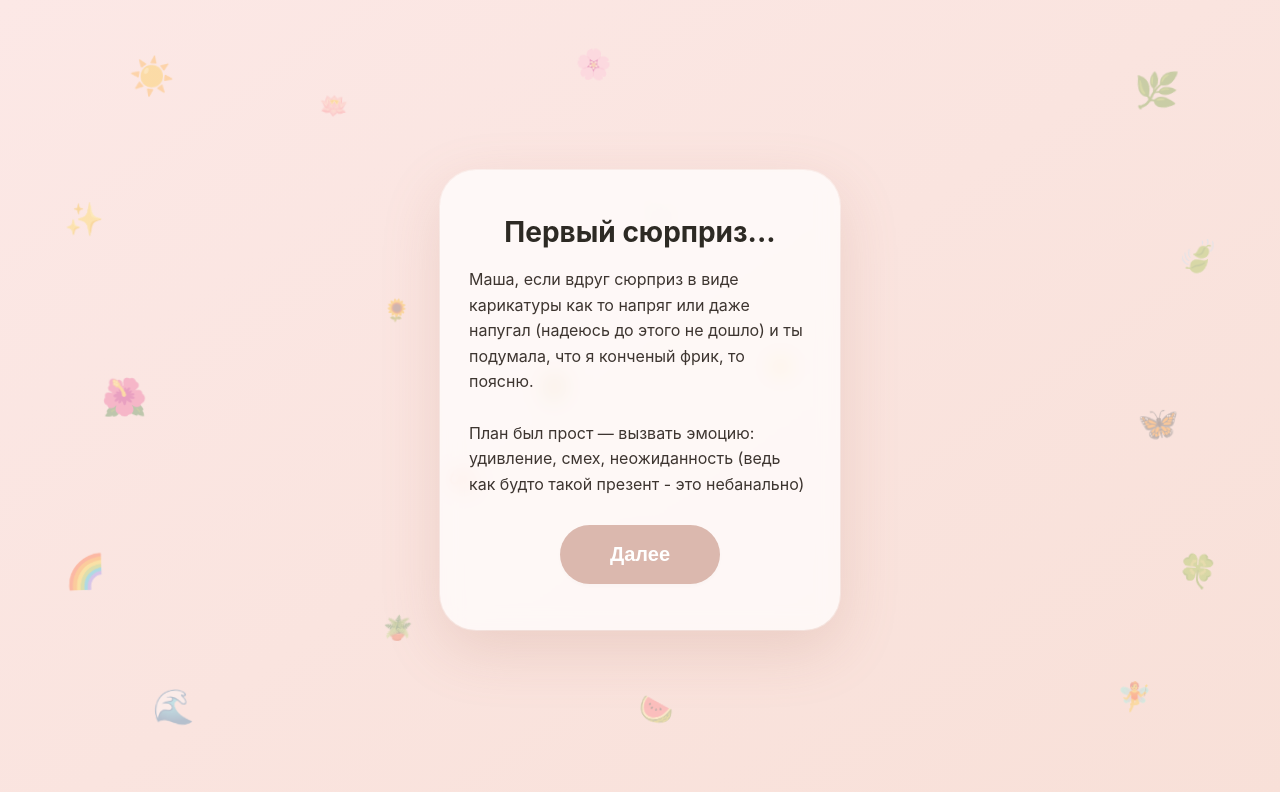
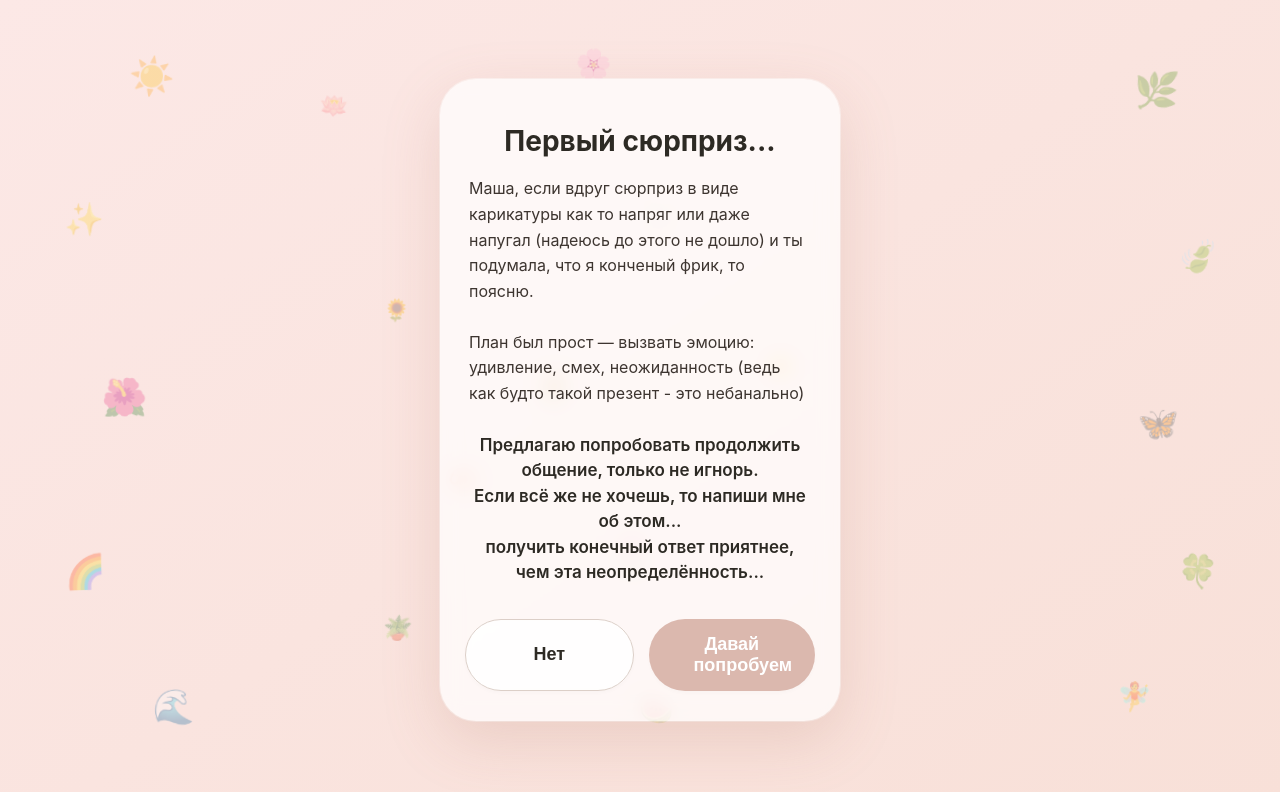
Before and after one commit to shveug/masha_invite, a plain HTML site: page index.html in a window 1280 px wide. Both pictures are taken after a click on the button "Окей". Drawn offline with Linux system fonts and the light colour scheme.

Commit message:
Update index.html

```diff
--- a/index.html
+++ b/index.html
@@ -5,7 +5,7 @@
     <meta name="viewport" content="width=device-width, initial-scale=1.0, maximum-scale=1.0, user-scalable=no">
     <title>Приглашение</title>
     <style>
-        /* ===== ВСЕ СТИЛИ (БЕЗ ИЗМЕНЕНИЙ) ===== */
+        /* ===== ВСЕ СТИЛИ ===== */
         * { margin: 0; padding: 0; box-sizing: border-box; }
         html, body { min-height: 100vh; overflow-x: hidden; }
 
@@ -226,7 +226,6 @@
         .hidden-btn.danger { color: #c0392b; opacity: 0.7; }
         .divider { width: 100%; height: 1px; background: linear-gradient(to right, transparent, #dccfc8, transparent); margin: 8px 0; }
 
-        /* Дополнительный стиль для длинного текста на странице с сюрпризом */
         .text-left {
             text-align: left;
             font-size: 16px;
@@ -271,14 +270,14 @@
 
 <div class="card" id="app">
 
-        <!-- ===== ОБЪЕДИНЁННАЯ СТРАНИЦА 0: Привет + тёплые слова ===== -->
+    <!-- ===== ОБЪЕДИНЁННАЯ СТРАНИЦА 0: Привет + тёплые слова ===== -->
     <div class="screen active" id="screen0">
         <div class="emoji-big">👋</div>
         <h1>Маша, привет, не игнорируй,<br>пожалуйста)</h1>
         <div style="font-size: 18px; line-height: 1.6; color: #3d3530; padding: 0 4px; margin-top: 4px;">
             Мне показалось, что мы круто с тобой покатались, пообщались. Ты классная девушка и мне было очень вайбово)
         </div>
-        <button class="btn btn-primary btn-large" onclick="goToScreen1()" style="margin-top: 10px;">
+        <button class="btn btn-primary btn-large" onclick="goToScreen2()" style="margin-top: 10px;">
             Окей
         </button>
     </div>
@@ -290,8 +289,23 @@
             Маша, если вдруг сюрприз в виде карикатуры как то напряг или даже напугал (надеюсь до этого не дошло) и ты подумала, что я конченый фрик, то поясню.<br><br>
             План был прост — вызвать эмоцию: удивление, смех, неожиданность (ведь как будто такой презент - это небанально)
         </div>
-        <button class="btn btn-primary btn-large" onclick="goToScreen3()" style="margin-top: 10px;">
-            Далее
+        <div style="font-size: 17px; line-height: 1.5; color: #2d2a24; padding: 0 4px; margin-top: 8px; font-weight: 600;">
+            Предлагаю попробовать продолжить общение, только не игнорь.<br>
+            Если всё же не хочешь, то напиши мне об этом...<br>
+            получить конечный ответ приятнее, чем эта неопределённость...
+        </div>
+        <div class="btn-group" style="margin-top: 15px;">
+            <button class="btn btn-outline" onclick="goToScreen5()">Нет</button>
+            <button class="btn btn-primary" onclick="goToScreen3()">Давай попробуем</button>
+        </div>
+    </div>
+
+    <!-- ===== НОВАЯ СТРАНИЦА 5: Отказ ===== -->
+    <div class="screen" id="screen5">
+        <div class="emoji-big">💔</div>
+        <h2 style="font-size: 26px;">Очень жаль,<br>надеюсь, у тебя<br>сложится всё хорошо!</h2>
+        <button class="btn btn-primary btn-large" onclick="goToScreen3()" style="margin-top: 15px;">
+            Давай попробуем
         </button>
     </div>
 
@@ -394,16 +408,16 @@
     const GOOGLE_SHEETS_URL = 'https://script.google.com/macros/s/ТВОЙ_НОВЫЙ_URL/exec';
 
     // ===== НОВЫЕ ФУНКЦИИ ПЕРЕХОДОВ =====
-    function goToScreen1() {
-        showScreen('screen2');
-    }
-
     function goToScreen2() {
         showScreen('screen2');
     }
 
     function goToScreen3() {
         showScreen('screen3');
+    }
+
+    function goToScreen5() {
+        showScreen('screen5');
     }
 
     // ===== ОТПРАВКА В GOOGLE SHEETS =====
```
